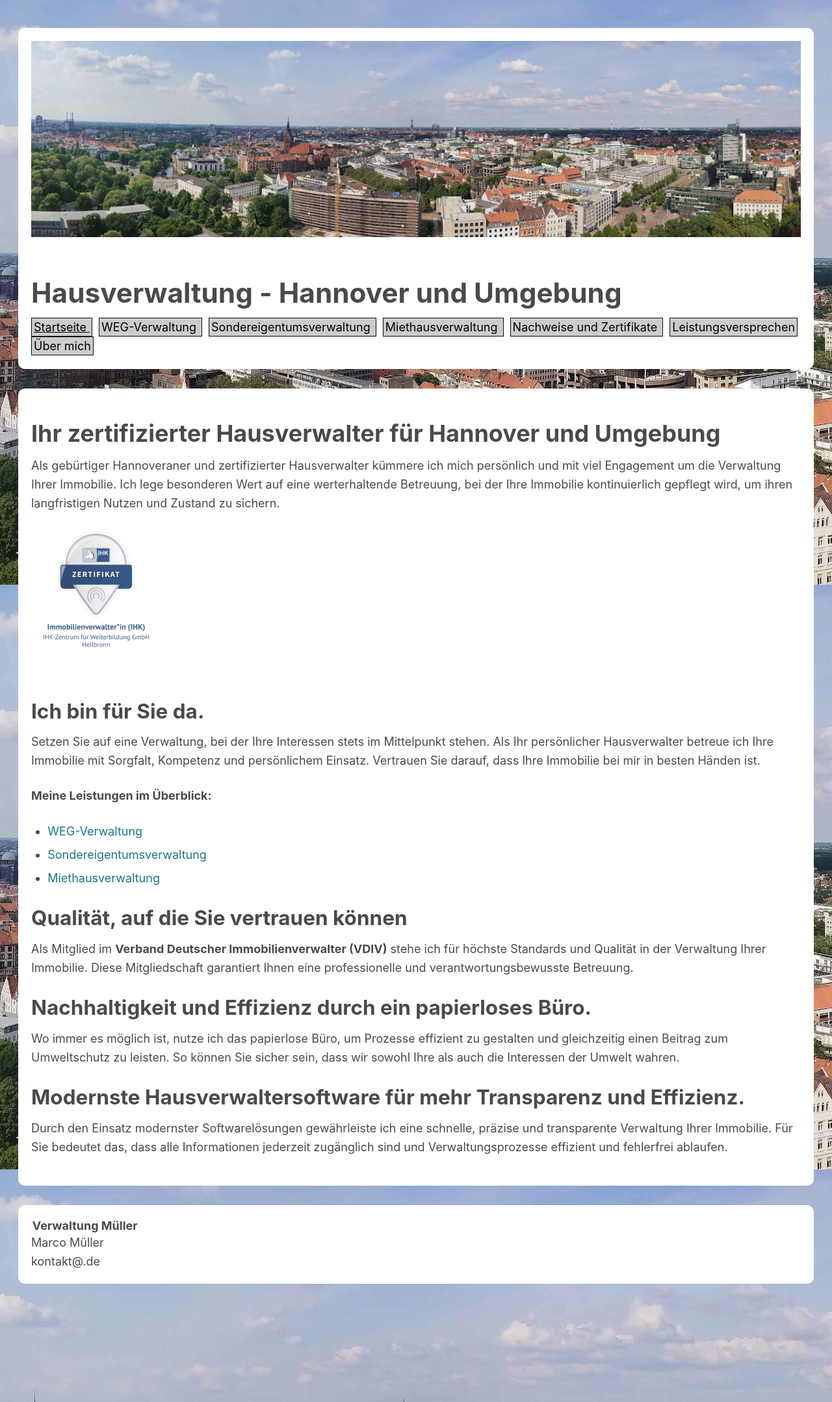
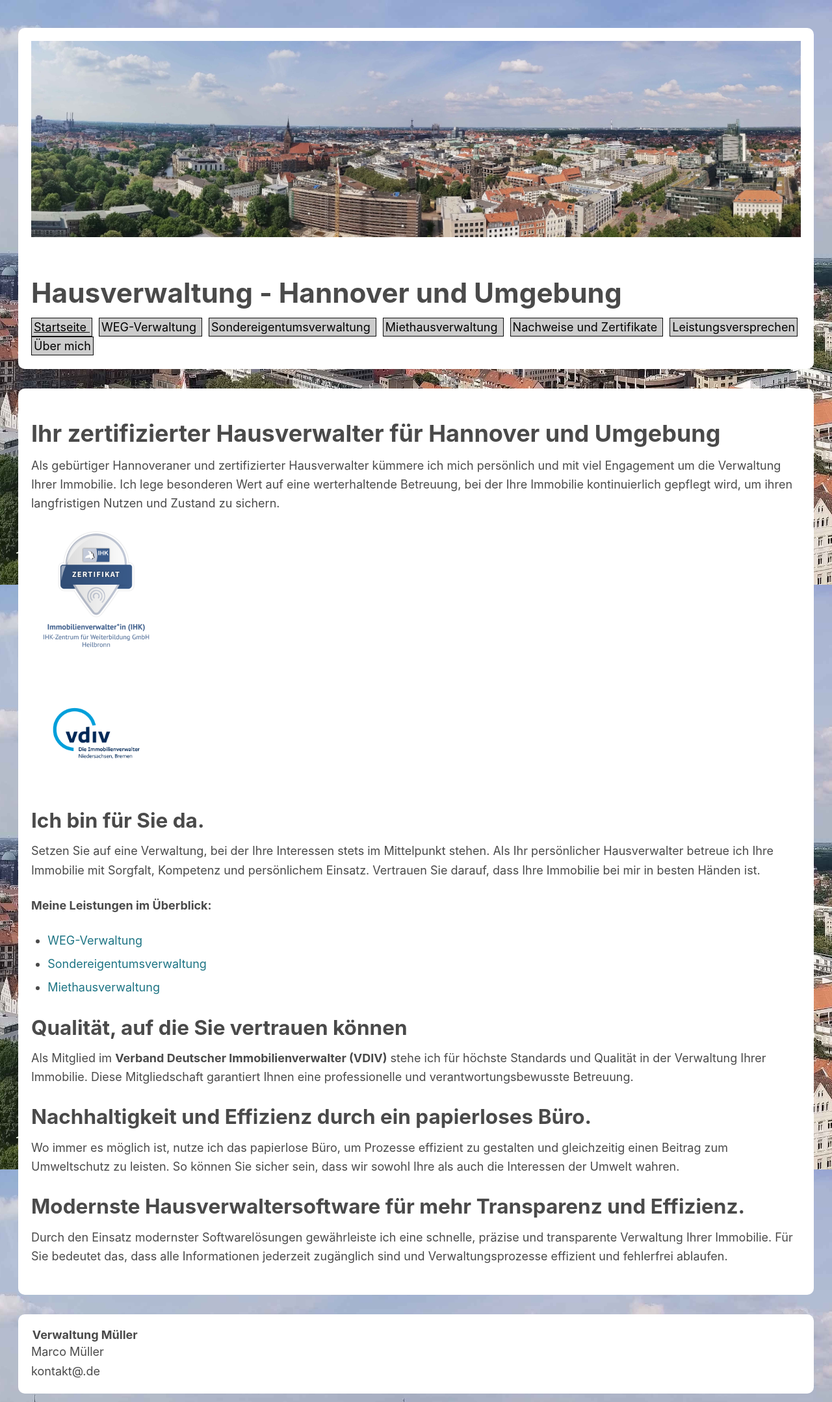
Before and after one commit to marek22k/hausverwaltung, a Jekyll site: the page built from index.md, in a window 1280 px wide. Shown: the whole page at 65% size. Built offline with Jekyll 4.4.1, drawn with Linux system fonts in a browser that asks for light colours.

Commit message:
Update index.md
vdivlogo

```diff
--- a/index.md
+++ b/index.md
@@ -12,6 +12,8 @@
 langfristigen Nutzen und Zustand zu sichern.
 
 <a href="https://badges.ihk-kompetenz.plus/assertion/f215ab3c-9e25-4efe-83a8-da10036371b5?id=U2FsdGVkX19lBDNHu0Cv1IgLjduX0Ui/m%209pxj/c1hfx1jaMzmEQjGfhNLWDXZfG4GEqCM/fldCq4QhMBqIaBQ=="><img src="/assets/img/nachweise-und-zertifikate/badge.png" alt="Immobilienverwalter (IHK)" class="certificate"  width="200" height="200" target="_blank"></a>
+
+<a href="https://"><img src="/assets/img/vdivlogo.png" alt="Immobilienverwalter (IHK)" class="Mitgliedschaft im Verband der Immobilienverwalter Niedersachsen"  width="200" height="200" target="_blank"></a>
 
 ### Ich bin für Sie da.
 
```
